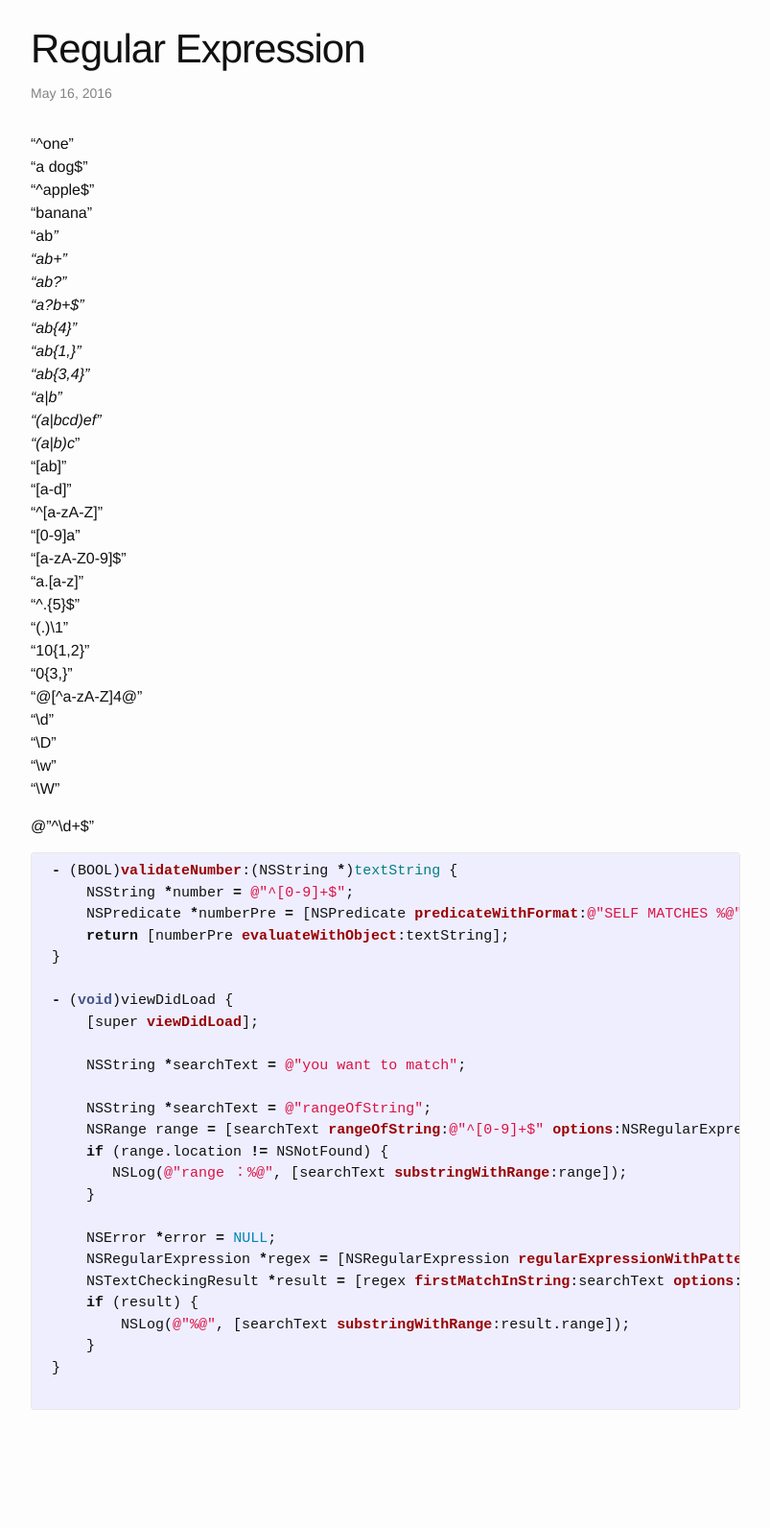
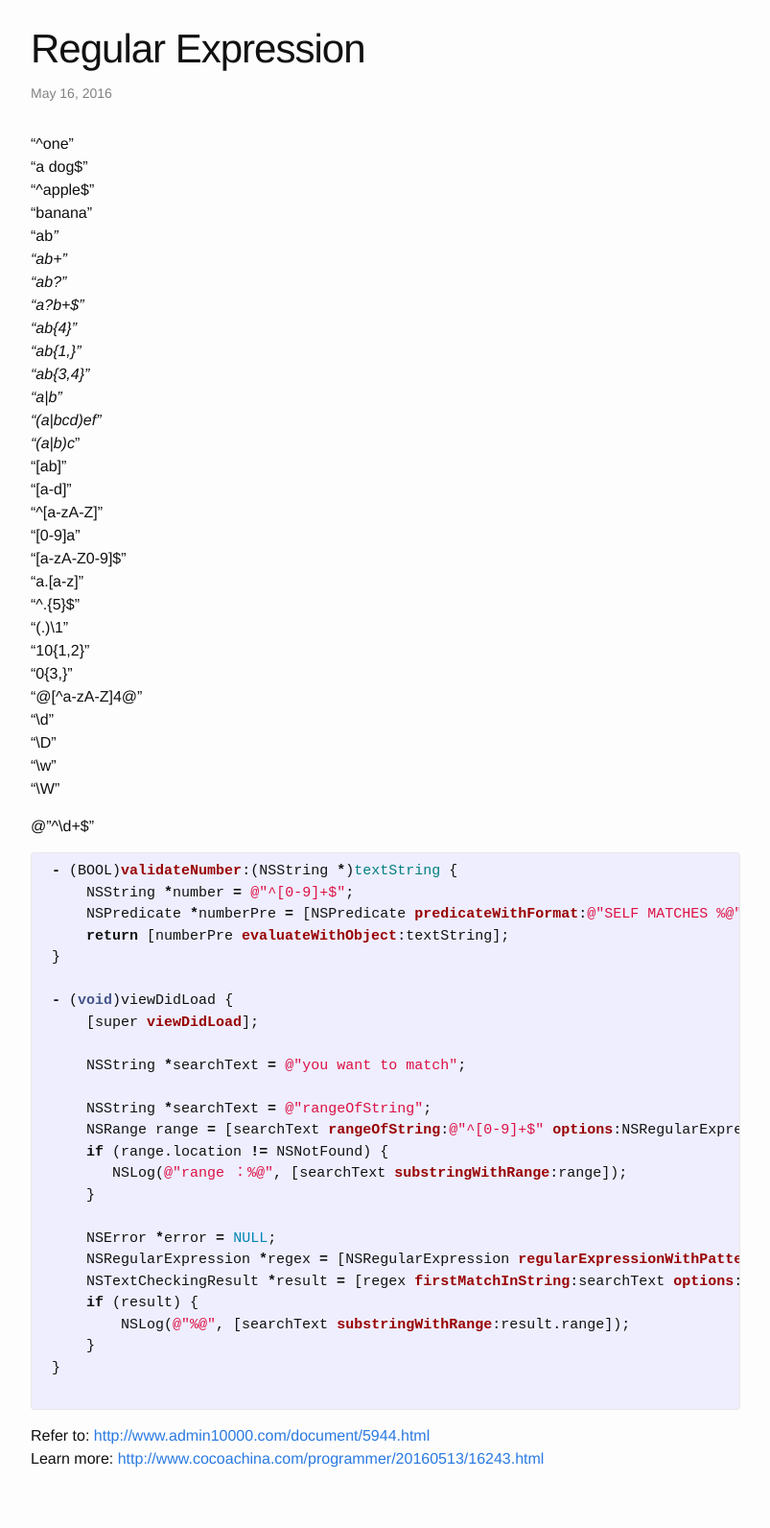
Before and after one commit to GeekRRK/GeekRRK.github.io, a Jekyll site: the page built from _posts/2016-05-16-Regular Expression.md, in a window 1280 px wide. Shown: the whole page at 96% size, without its empty margins (238-1041 px from the left). Built offline with Jekyll 4.4.1, drawn with Linux system fonts in a browser that asks for light colours; before the commit the page ends 1529 px from its top, so only the background shows below that.

Commit message:
Update 2016-05-16-Regular Expression.md

```diff
--- a/_posts/2016-05-16-Regular Expression.md
+++ b/_posts/2016-05-16-Regular Expression.md
@@ -61,3 +61,6 @@ title: Regular Expression
      }
  }
  {% endhighlight %}
+
+Refer to: <http://www.admin10000.com/document/5944.html>
+Learn more: <http://www.cocoachina.com/programmer/20160513/16243.html>
```
